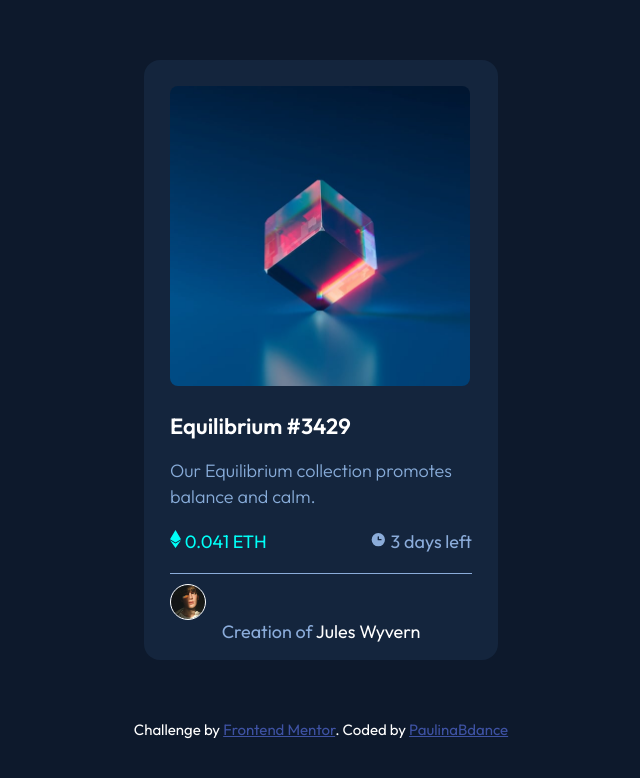
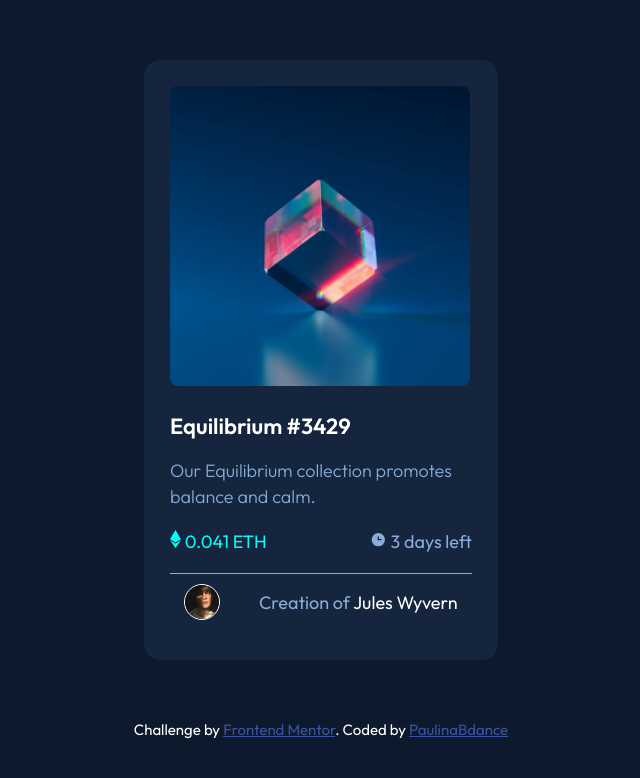
Before and after one commit to PaulinaBdance/Nft, a plain HTML site: page index.html in a window 1280 px wide. Shown: the whole page, without its empty margins (319-959 px from the left). Drawn offline with Linux system fonts and the light colour scheme.

Commit message:
complete project

```diff
--- a/css/style.css
+++ b/css/style.css
@@ -79,21 +79,25 @@ h2 {
 }
 .creator-container {
   display: flex;
+  justify-content: space-around;
+  flex-direction: row;
   align-items: center;
 }
 .avatar {
-  background-image: url(../images/image-avatar.png);
+
   width: 36px;
   height: 36px;
   background-size: cover;
   border: 1px solid white;
   border-radius: 50px;
   margin-right: 10px;
+
+
 }
 .creator {
   color: hsl(215, 51%, 70%);
   font-size: 18px;
-  text-align: center;
+
 }
 .creator span {
   color: white;
--- a/index.html
+++ b/index.html
@@ -13,7 +13,7 @@
   <link rel="stylesheet" href="css/style.css">
 </head>
 <body>
-  <main class="main-bg">
+  <section class="main-bg">
     <div class="image">
         <div class="eye-img"></div>
     </div>
@@ -25,11 +25,12 @@
       <div class="time"><img src="./images/icon-clock.svg" alt="icon-clock"> 3 days left</div>
     </div>
     <div class="line"></div>
-    <div class="creator-container"></div>
-      <div class="avatar"></div>
-        <p class="creator">Creation of <span class="name">Jules Wyvern</span></p>
-        </div>
-  </main>
+    <div class="creator-container">
+      <img class="avatar" src="images\image-avatar.png" />
+      <p class="creator">Creation of <span class="name">Jules Wyvern</span></p>
+      </div>
+    </div>
+  </section>
 
   <footer class="attribut">
      Challenge by <a href="https://www.frontendmentor.io?ref=challenge" target="_blank">Frontend Mentor</a>.
```
